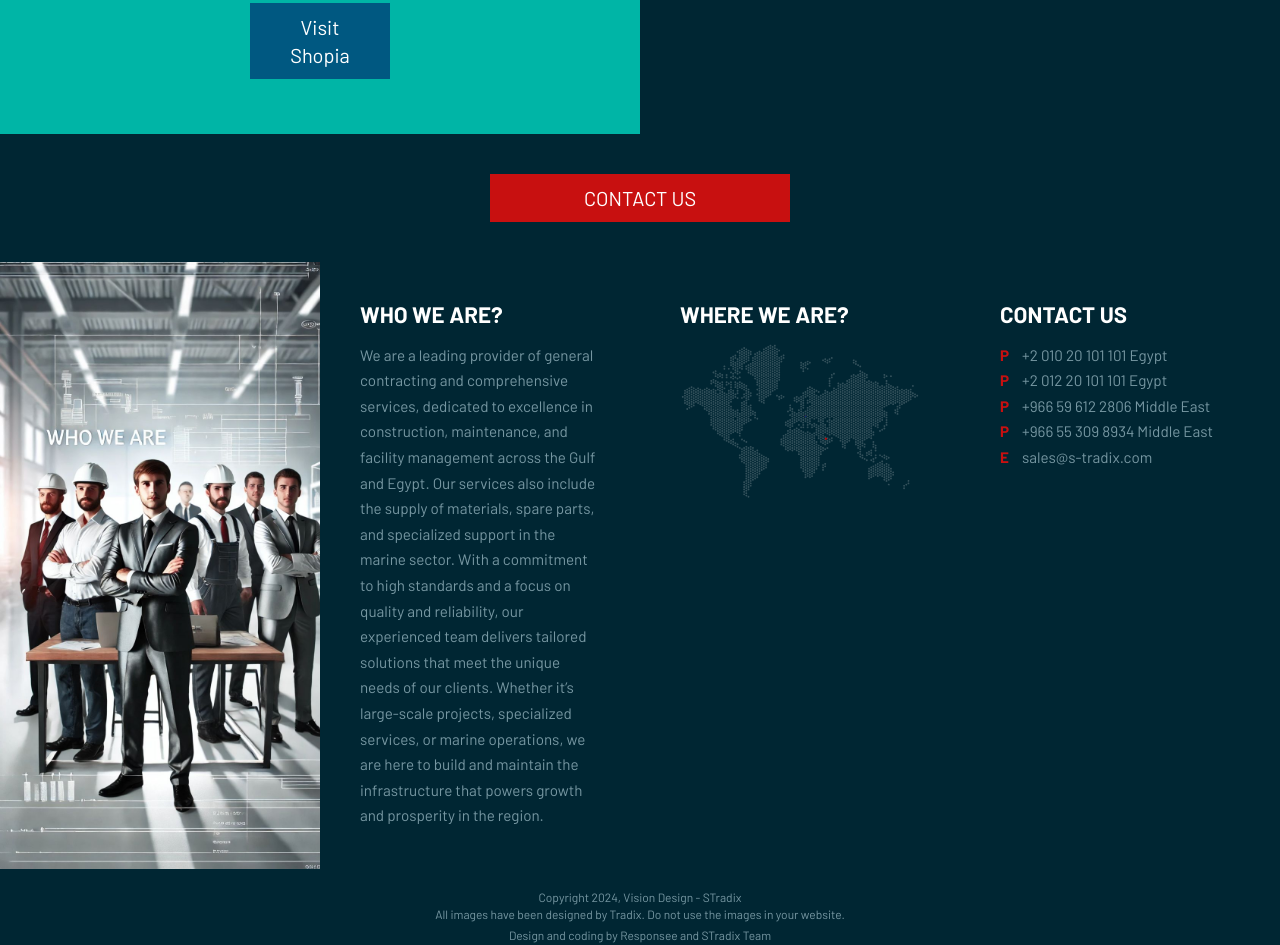
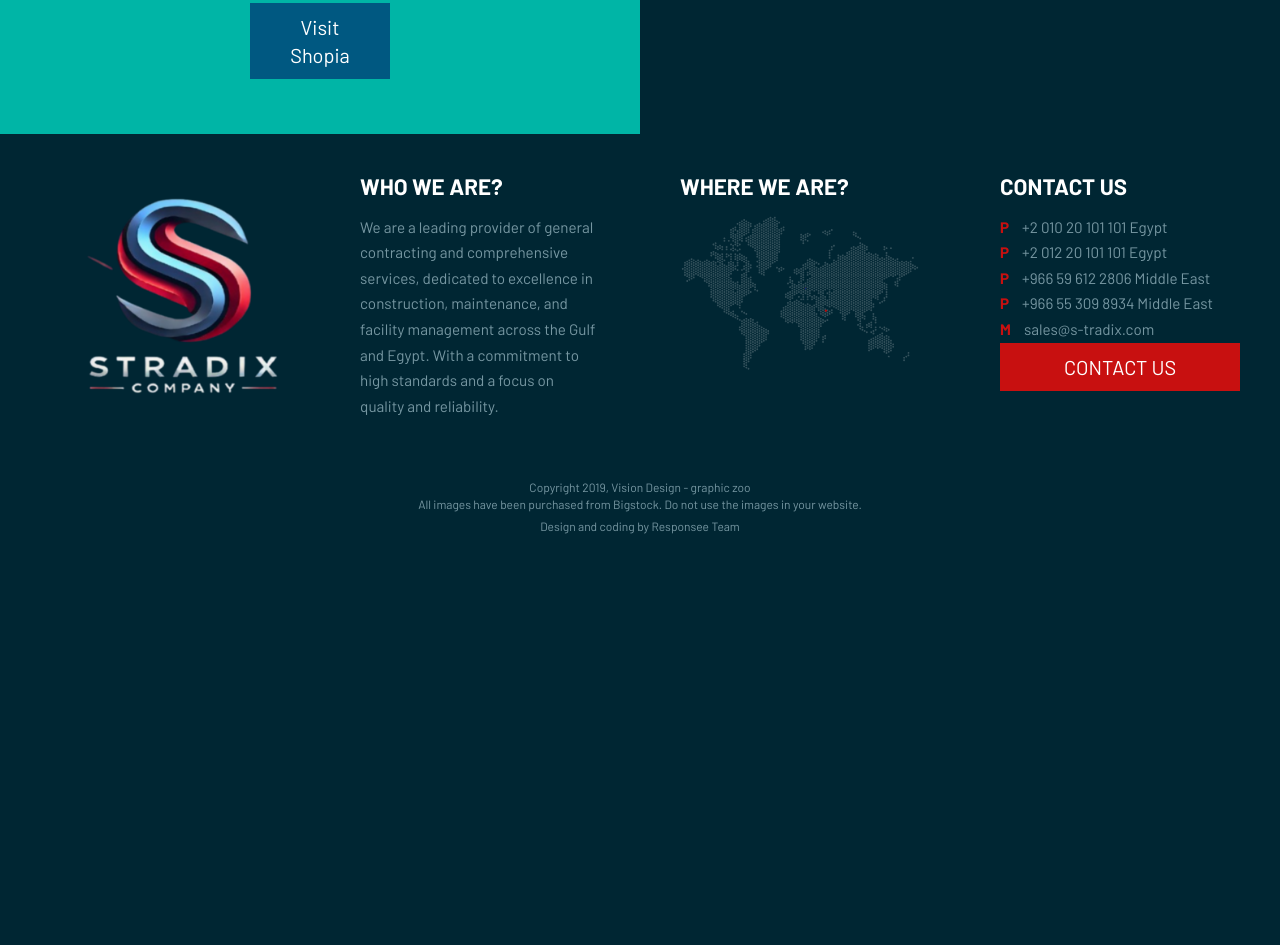
Before and after one commit to Stradixco/Stradix-Reposit, a plain HTML site: page services.html in a window 1280 px wide. Shown: the part 2863-3808 px from the top of the page. After the commit the page ends 3422 px from the top, so only its background shows below. Drawn offline with Linux system fonts and the light colour scheme.

Commit message:
Adjust contact

```diff
--- a/services.html
+++ b/services.html
@@ -213,27 +213,31 @@ main {
              <h><a href="https://www.shopiaexpress.com" class="s-12 m-9 l-3 center button text-size-20 text-white background-blue">Visit Shopia</a>
           </div>
 
+
           <!-- Image-->
           <img class="m-12 l-6" src="img/img-08v1.jpg">
+
+
         </section>
 
-        <!-- SECTION 6 -->
-          <div class="s-12 padding-2x background-dark">
-            <a href="contact.html" class="s-12 m-9 l-3 center button text-size-20 text-white background-red">CONTACT US</a>
-          </div>
+      </main>
     </section>
+
+
+</style>
   </main>
+
 
 
        <!-- FOOTER -->
        <footer class="grid">
         <!-- Footer - top -->
         <!-- Image-->
-        <div class="s-12 l-3 m-row-3 margin-bottom background-image" style="background-image:url(img/img-04v1.jpg)"></div>
+        <div class="s-12 l-3 m-row-3 margin-bottom background-image" style="background-image:url(img/img-13v2.png)"></div>
 
         <div class="s-12 m-9 l-3 padding-2x margin-bottom background-dark">
            <h2 class="text-strong text-uppercase">Who We Are?</h2>
-           <p>We are a leading provider of general contracting and comprehensive services, dedicated to excellence in construction, maintenance, and facility management across the Gulf and Egypt. Our services also include the supply of materials, spare parts, and specialized support in the marine sector. With a commitment to high standards and a focus on quality and reliability, our experienced team delivers tailored solutions that meet the unique needs of our clients. Whether it’s large-scale projects, specialized services, or marine operations, we are here to build and maintain the infrastructure that powers growth and prosperity in the region.</p>
+           <p>We are a leading provider of general contracting and comprehensive services, dedicated to excellence in construction, maintenance, and facility management across the Gulf and Egypt. With a commitment to high standards and a focus on quality and reliability.</p>
         </div>
 
         <div class="s-12 m-9 l-3 padding-2x margin-bottom background-dark">
@@ -241,22 +245,32 @@ main {
            <img class="full-img" src="img/mapv1.svg" alt=""/>
         </div>
 
+<!-- SECTION 6 -->
 <div class="s-12 m-9 l-3 padding-2x margin-bottom background-dark">
   <h2 class="text-strong text-uppercase">Contact Us</h2>
   <p><b class="text-primary margin-right-10">P</b> +2 010 20 101 101 Egypt</p>
   <p><b class="text-primary margin-right-10">P</b> +2 012 20 101 101 Egypt</p>
   <p><b class="text-primary margin-right-10">P</b> +966 59 612 2806 Middle East</p>
   <p><b class="text-primary margin-right-10">P</b> +966 55 309 8934 Middle East</p>
+  <p><b class="text-primary margin-right-10">M</b> <a class="text-primary-hover" href="mailto:sales@s-tradix.com">sales@s-tradix.com</a></p>
 
-           <p><b class="text-primary margin-right-10">E</b> <a class="text-primary-hover" href="mailto:sales@s-tradix.com">sales@s-tradix.com</a></p>
+  <!-- زر "CONTACT US" تحت بيانات التواصل -->
+  <a href="contact.html" class="s-12 m-9 l-12 center button text-size-20 text-white background-red custom-button">CONTACT US</a>
+</div>
 
-        </div>
+<style>
+/* تنسيق الزر ثلاثي الأبعاد */
+.custom-button:active {
+ background-color: #800000; /* لون أغمق عند الضغط */
+ transform: translateY(8px); /* إدخال الزر للداخل */
+}
+</style>
 
         <!-- Footer - bottom -->
         <div class="s-12 text-center margin-bottom">
-          <p class="text-size-12">Copyright 2024, Vision Design - STradix</p>
-          <p class="text-size-12">All images have been designed by Tradix. Do not use the images in your website.</p>
-          <p><a class="text-size-12 text-primary-hover" href="http://www.myresponsee.com" title="Responsee - lightweight responsive framework">Design and coding by Responsee and STradix Team</a></p>
+          <p class="text-size-12">Copyright 2019, Vision Design - graphic zoo</p>
+          <p class="text-size-12">All images have been purchased from Bigstock. Do not use the images in your website.</p>
+          <p><a class="text-size-12 text-primary-hover" href="http://www.myresponsee.com" title="Responsee - lightweight responsive framework">Design and coding by Responsee Team</a></p>
         </div>
       </footer>
       <script type="text/javascript" src="js/responsee.js"></script>
```
Also changed, not shown: about-us.html (+12 -16 lines), gallery.html (+12 -2 lines), index.html (+13 -2 lines). Lines whose indentation alone changed are shown as unchanged.
